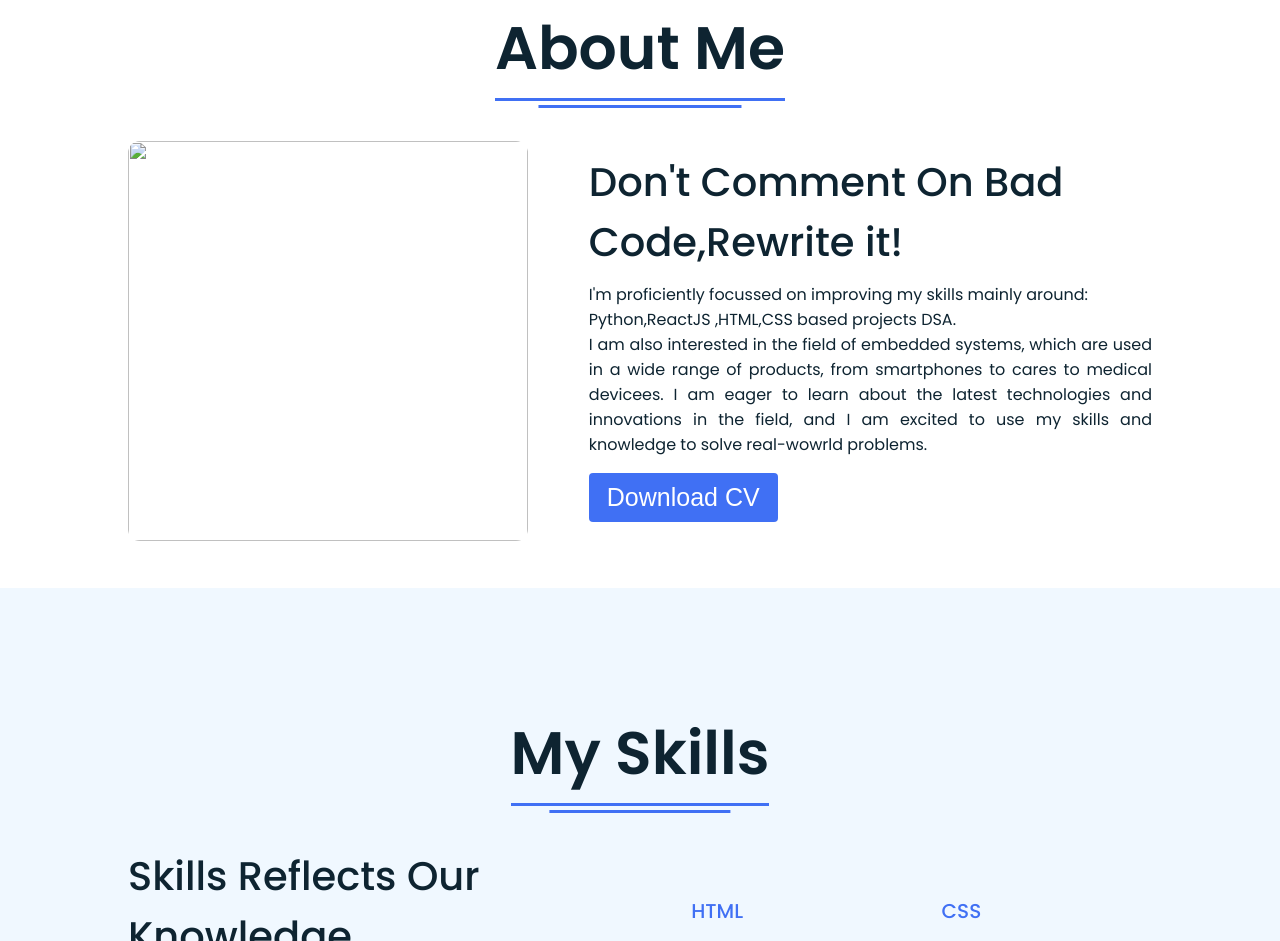
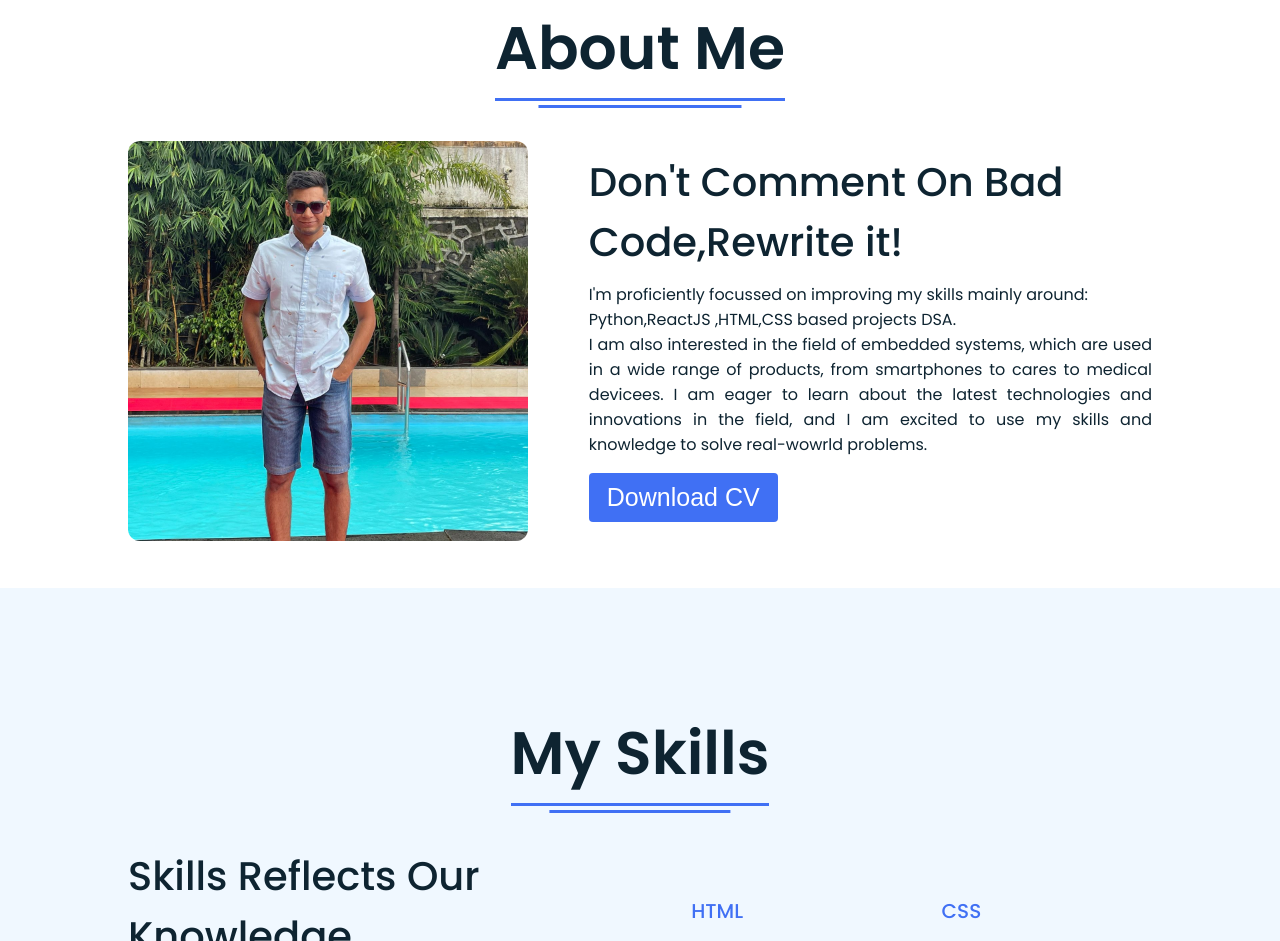
Before and after one commit to Prathamm11/PIAI23DEC1001-Portfolio, a plain HTML site: page index.html in a window 1280 px wide. Shown: the part 877-1818 px from the top of the page. Drawn offline with Linux system fonts and the light colour scheme; files whose address does not match are found by name.

Commit message:
Update index.html

```diff
--- a/index.html
+++ b/index.html
@@ -60,7 +60,7 @@
         <div class="title"><span>About Me</span></div>
         <div class="about-details">
           <div class="left">
-            <img src="images/image.jpg" alt="" />
+            <img src="image.jpg" alt="" />
           </div>
           <div class="right">
             <div class="topic">Don't Comment On Bad Code,Rewrite it!</div>
```
